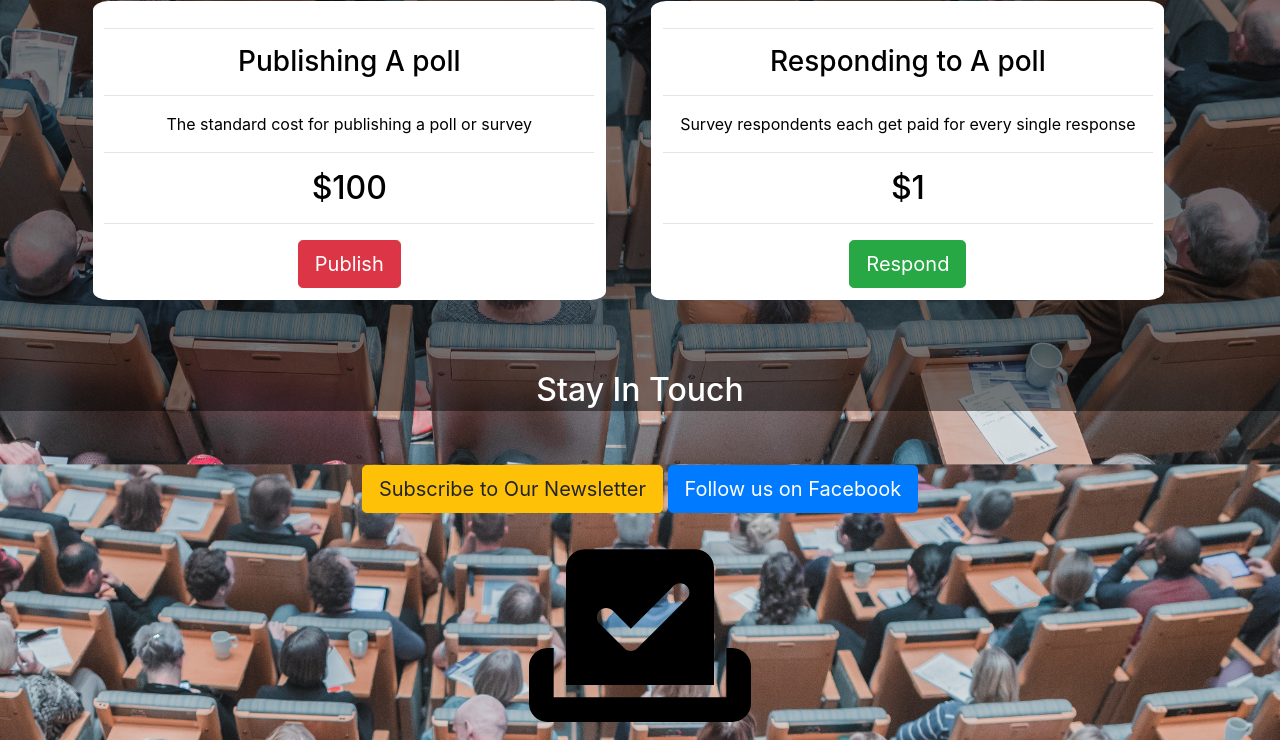
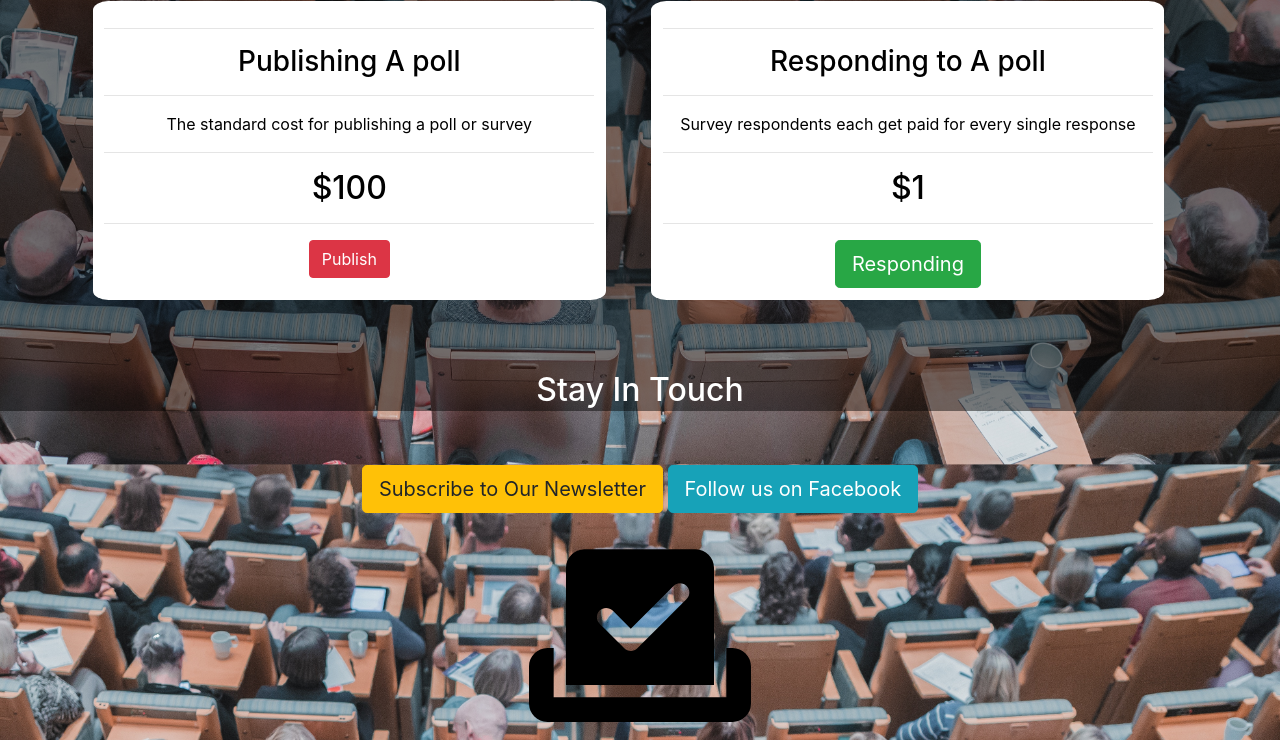
Before and after one commit to Radee1/vote, a Django app: page / in a window 1280 px wide. Shown: the part 389-1129 px from the top of the page. Run offline with Django 3.2, Linux system fonts and the light colour scheme; some libraries are stand-ins or nearby versions.

Commit message:
ADDED CHANGES TO PASS W3 CODE  VALIDATOR CHECK.
Changed buttons on the home page.

```diff
--- a/templates/home.html
+++ b/templates/home.html
@@ -24,10 +24,8 @@
                         <hr>
                         <h2>$100</h2>
                         <hr>
-                        <a href="{% url 'accounts:login' %}">
-                            <button class="btn btn-lg btn-danger">
-                                Publish
-                            </button>
+                        <a class="btn btn-info btn-danger" href="{% url 'accounts:login' %}" role="button">
+                            Publish
                         </a>
                     </div>
                     <div class="pricing">
@@ -38,10 +36,8 @@
                         <hr>
                         <h2>$1</h2>
                         <hr>
-                        <a href="{% url 'accounts:login' %}">
-                            <button class="btn btn-lg btn-success">
-                                Respond
-                            </button>
+                        <a class="btn btn-success btn-lg" href="{% url 'accounts:login' %}" role="button">
+                            Responding
                         </a>
                     </div>
                 </div>
@@ -49,15 +45,11 @@
                 <div>
                     <h2>Stay In Touch</h2>
                     <br><br>
-                    <a href="{% url 'accounts:newsletter' %}">
-                        <button class="btn btn-lg btn-warning">
-                            Subscribe to Our Newsletter
-                        </button>
+                    <a class="btn btn-warning btn-lg" href="{% url 'accounts:newsletter' %}" role="button">
+                        Subscribe to Our Newsletter
                     </a>
-                    <a href="https://www.facebook.com/" target="_blank">
-                        <button class="btn btn-lg btn-primary">
-                            Follow us on Facebook
-                        </button>
+                    <a class="btn btn-info btn-lg" href="https://www.facebook.com/" role="button" target="_blank">
+                        Follow us on Facebook
                     </a>
                     <br><br>
                     <svg style="width:20%;" xmlns="http://www.w3.org/2000/svg" viewBox="0 0 576 512">
```
